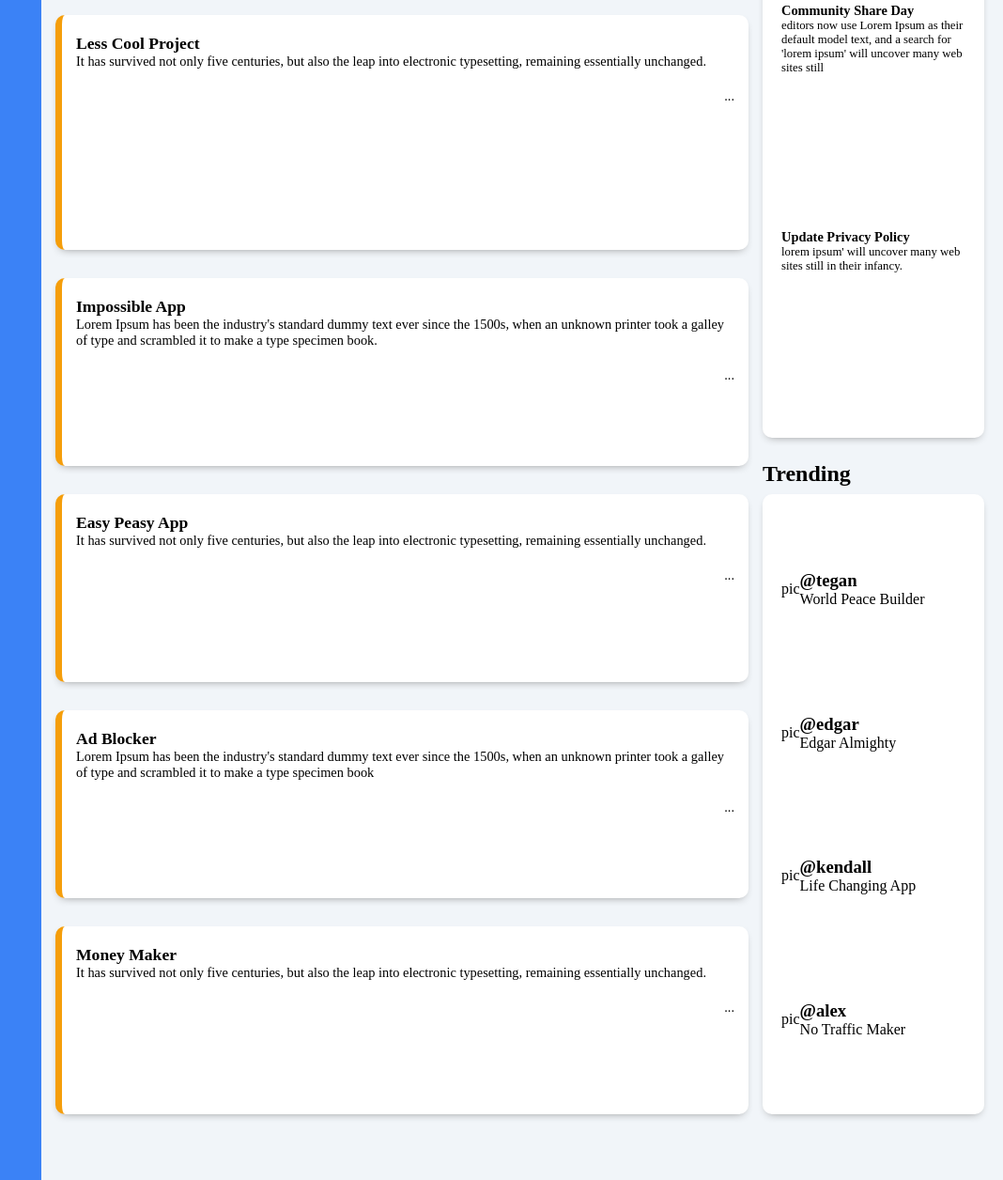
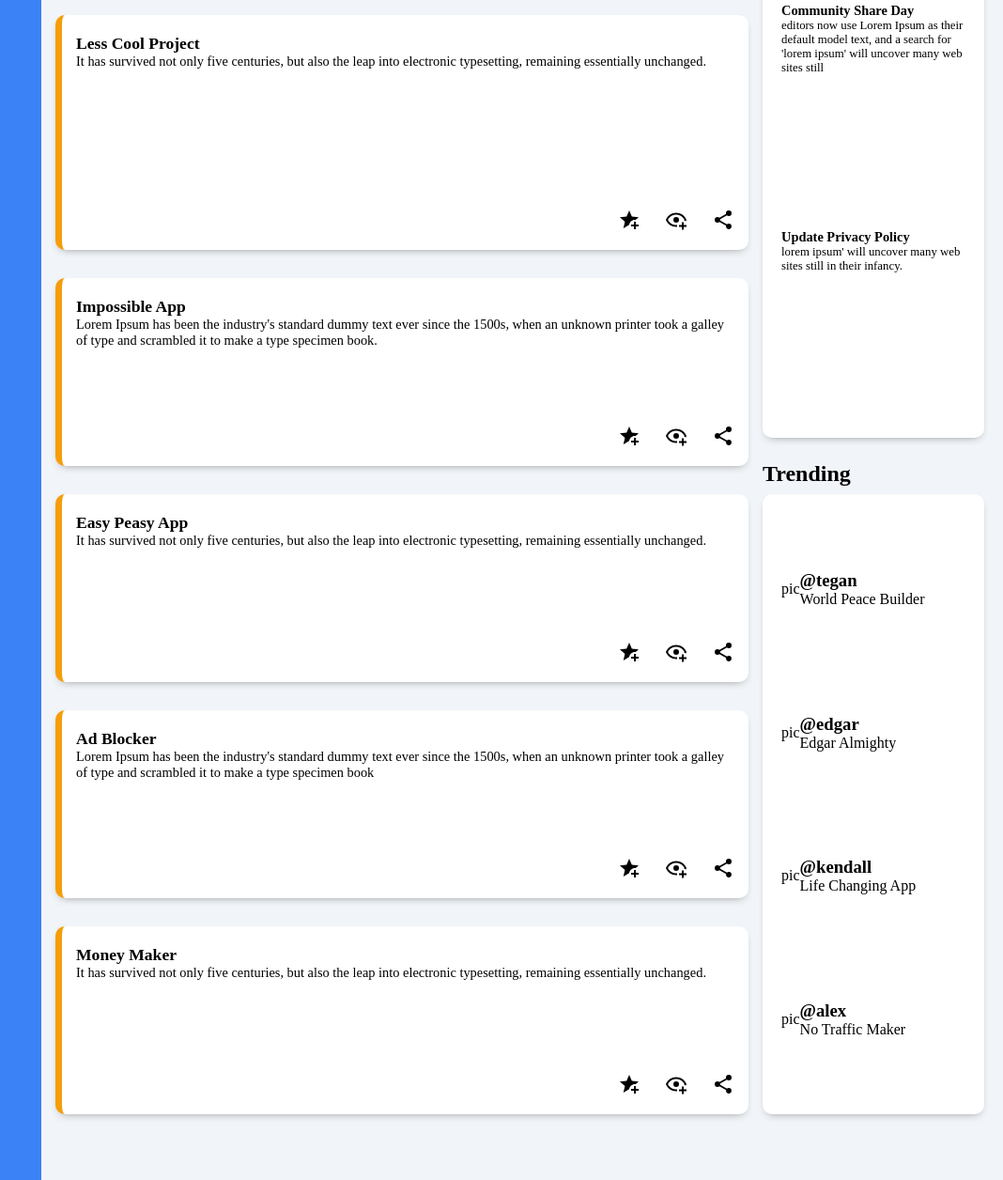
Before and after one commit to Spec0s/ADMIN-DASHBOARD, a plain HTML site: page index.html in a window 1280 px wide. Shown: the part 444-1700 px from the top of the page at 94% size, without its empty margins (212-1280 px from the left). Drawn offline with Linux system fonts and the light colour scheme.

Commit message:
adding more styles small fixes

```diff
--- a/index.html
+++ b/index.html
@@ -138,37 +138,61 @@
                 <h2>Super Cool Project</h2>
                 <p>Lorem Ipsum has been the industry's standard dummy text ever since the 1500s, when an unknown printer
                     took a galley of type and scrambled it to make a type specimen book.</p>
-                <p>...</p>
+                <div class="card-tools">
+                    <img src="./star-plus.svg" alt="" class="card-tool1">
+                    <img src="./eye-plus-outline.svg" alt="" class="card-tool2">
+                    <img src="./share-variant.svg" alt="" class="card-tool3">
+                </div>
             </div>
             <div class="card">
                 <h2>Less Cool Project</h2>
                 <p>It has survived not only five
                     centuries, but also the leap into electronic typesetting, remaining essentially unchanged.</p>
-                <p>...</p>
+                    <div class="card-tools">
+                        <img src="./star-plus.svg" alt="" class="card-tool1">
+                        <img src="./eye-plus-outline.svg" alt="" class="card-tool2">
+                        <img src="./share-variant.svg" alt="" class="card-tool3">
+                    </div>
             </div>
             <div class="card">
                 <h2>Impossible App</h2>
                 <p>Lorem Ipsum has been the industry's standard dummy text ever since the 1500s, when an unknown printer
                     took a galley of type and scrambled it to make a type specimen book.</p>
-                <p>...</p>
+                    <div class="card-tools">
+                        <img src="./star-plus.svg" alt="" class="card-tool1">
+                        <img src="./eye-plus-outline.svg" alt="" class="card-tool2">
+                        <img src="./share-variant.svg" alt="" class="card-tool3">
+                    </div>
             </div>
             <div class="card">
                 <h2>Easy Peasy App</h2>
                 <p>It has survived not only five
                     centuries, but also the leap into electronic typesetting, remaining essentially unchanged.</p>
-                <p>...</p>
+                    <div class="card-tools">
+                        <img src="./star-plus.svg" alt="" class="card-tool1">
+                        <img src="./eye-plus-outline.svg" alt="" class="card-tool2">
+                        <img src="./share-variant.svg" alt="" class="card-tool3">
+                    </div>
             </div>
             <div class="card">
                 <h2>Ad Blocker</h2>
                 <p>Lorem Ipsum has been the industry's standard dummy text ever since the 1500s, when an unknown printer
                     took a galley of type and scrambled it to make a type specimen book</p>
-                <p>...</p>
+                    <div class="card-tools">
+                        <img src="./star-plus.svg" alt="" class="card-tool1">
+                        <img src="./eye-plus-outline.svg" alt="" class="card-tool2">
+                        <img src="./share-variant.svg" alt="" class="card-tool3">
+                    </div>
             </div>
             <div class="card">
                 <h2>Money Maker</h2>
                 <p>It has survived not only five
                     centuries, but also the leap into electronic typesetting, remaining essentially unchanged.</p>
-                <p>...</p>
+                    <div class="card-tools">
+                        <img src="./star-plus.svg" alt="" class="card-tool1">
+                        <img src="./eye-plus-outline.svg" alt="" class="card-tool2">
+                        <img src="./share-variant.svg" alt="" class="card-tool3">
+                    </div>
             </div>
         </div>
         <div class="announcements">
--- a/styles.css
+++ b/styles.css
@@ -2,6 +2,14 @@
     box-sizing: border-box;
     margin: 0;
     padding: 0;
+}
+
+html {
+    height: 100%;
+}
+
+body {
+    min-height: 100%;
 }
 
 
@@ -25,24 +33,24 @@
     grid-column: 1;
 }
 
-.logo{
+.logo {
     display: grid;
     align-items: center;
     grid-template-columns: 15% 85%;
     grid-column-gap: 20px;
 }
 
-.logo>svg{
+.logo>svg {
     width: 45px;
     height: 45px;
 }
 
-.logo>h1{
-    color: white!important;
+.logo>h1 {
+    color: white !important;
     font-size: clamp(1.1rem, 1.8vw, 1.6rem);
 }
 
-.logo:hover{
+.logo:hover {
     cursor: pointer;
     color: black;
 }
@@ -50,7 +58,7 @@
 .nav>ul>li, .nav-2>ul>li {
     display: grid;
     align-items: center;
-    grid-column-gap:20px;
+    grid-column-gap: 20px;
     grid-template-columns: 10% 90%;
     font-weight: bold;
     font-size: 1.2rem;
@@ -58,7 +66,7 @@
     line-height: 1.9;
 }
 
-.nav>ul>li:hover, .nav-2>ul>li:hover{
+.nav>ul>li:hover, .nav-2>ul>li:hover {
     color: black;
     cursor: pointer;
 }
@@ -74,13 +82,13 @@
     align-items: center;
 }
 
-.search-form{
+.search-form {
     display: grid;
     grid-template-columns: 5% 80%;
     align-items: center;
 }
 
-.search-form>button{
+.search-form>button {
     all: unset;
     grid-column: 1;
     grid-row: 1;
@@ -88,12 +96,13 @@
     width: 20px;
     height: 20px;
 }
-.search-form>button:hover{
+
+.search-form>button:hover {
     color: #3b82f6;
     cursor: pointer;
 }
 
-.search-form>input{
+.search-form>input {
     border: none;
     height: 25px;
     background-color: #f1f5f9;
@@ -130,12 +139,12 @@
     align-items: center;
 }
 
-.user-name>p{
+.user-name>p {
     font-weight: bold;
     font-size: clamp(0.8rem, 1vw, 0.7rem)
 }
 
-.user-name>h1{
+.user-name>h1 {
     font-size: clamp(1rem, 1.5vw, 1.5rem);
 }
 
@@ -150,14 +159,14 @@
 .user-tools>button {
     color: white;
     font-weight: bold;
-    border:none;
+    border: none;
     background-color: #3b82f6;
     border-radius: 20px;
     width: 80px;
     height: 40px;
 }
 
-.user-tools>button:hover{
+.user-tools>button:hover {
     color: black;
     cursor: pointer;
 }
@@ -194,6 +203,8 @@
 }
 
 .projects>.card {
+    display: grid;
+    grid-template-rows: 1fr 10fr 1fr;
     padding: 20px 15px;
     background-color: white;
     border-radius: 10px;
@@ -201,16 +212,24 @@
     box-shadow: 0 4px 10px -5px #888888;
 }
 
-.card>h2{
+.card>h2 {
     font-size: 1.1rem;
 }
-.card>p{
+
+.card>p {
     font-size: 0.9rem;
 }
 
-.card>:nth-child(3){
-    padding-top: 20px;
-    text-align: end;
+.card>:nth-child(3) {
+    display: grid;
+    grid-template-columns: 50px 50px 50px;
+    justify-content: end;
+    justify-items: end;
+    align-content: end;
+}
+
+.card>.card-tools>:hover {
+    filter: invert(44%) sepia(52%) saturate(1033%) hue-rotate(185deg) brightness(96%) contrast(101%);
 }
 
 .announcements {
@@ -223,14 +242,14 @@
     grid-row: 4;
     grid-column: 3;
     margin-right: 20px;
-    grid-row-gap:15px;
+    grid-row-gap: 15px;
 }
 
-.announcements>div>p{
+.announcements>div>p {
     font-size: 0.8rem;
 }
 
-.announcements>div>h2{
+.announcements>div>h2 {
     font-size: 0.9rem;
 }
 
@@ -252,7 +271,7 @@
     margin: 0 20px 70px 0;
 }
 
-.other-users{
+.other-users {
     display: grid;
     grid-template-columns: 10% 90%;
     justify-content: center;
```
Also changed, not shown: eye-plus-outline.svg (added), share-variant.svg (added), star-plus.svg (added).
